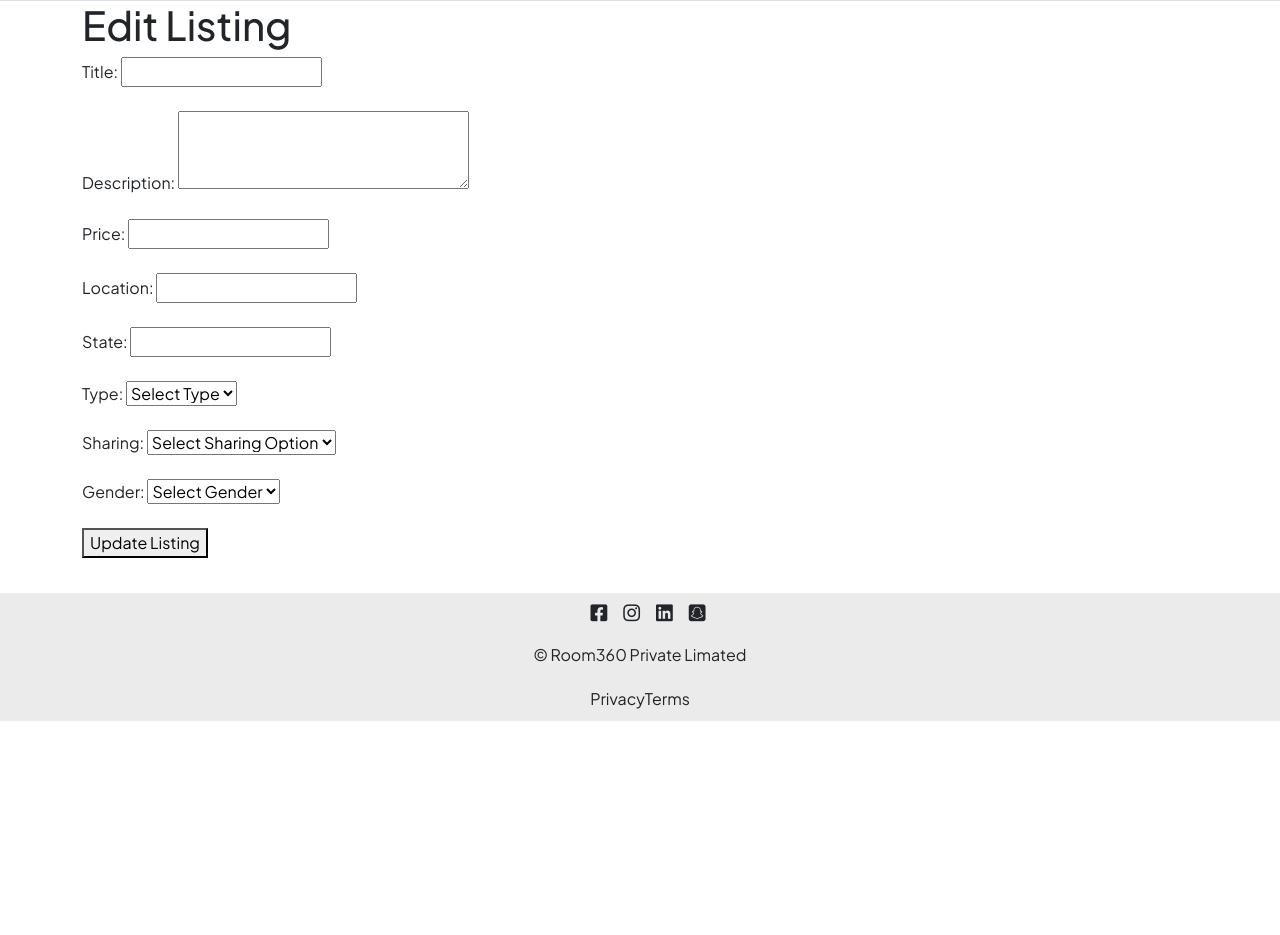
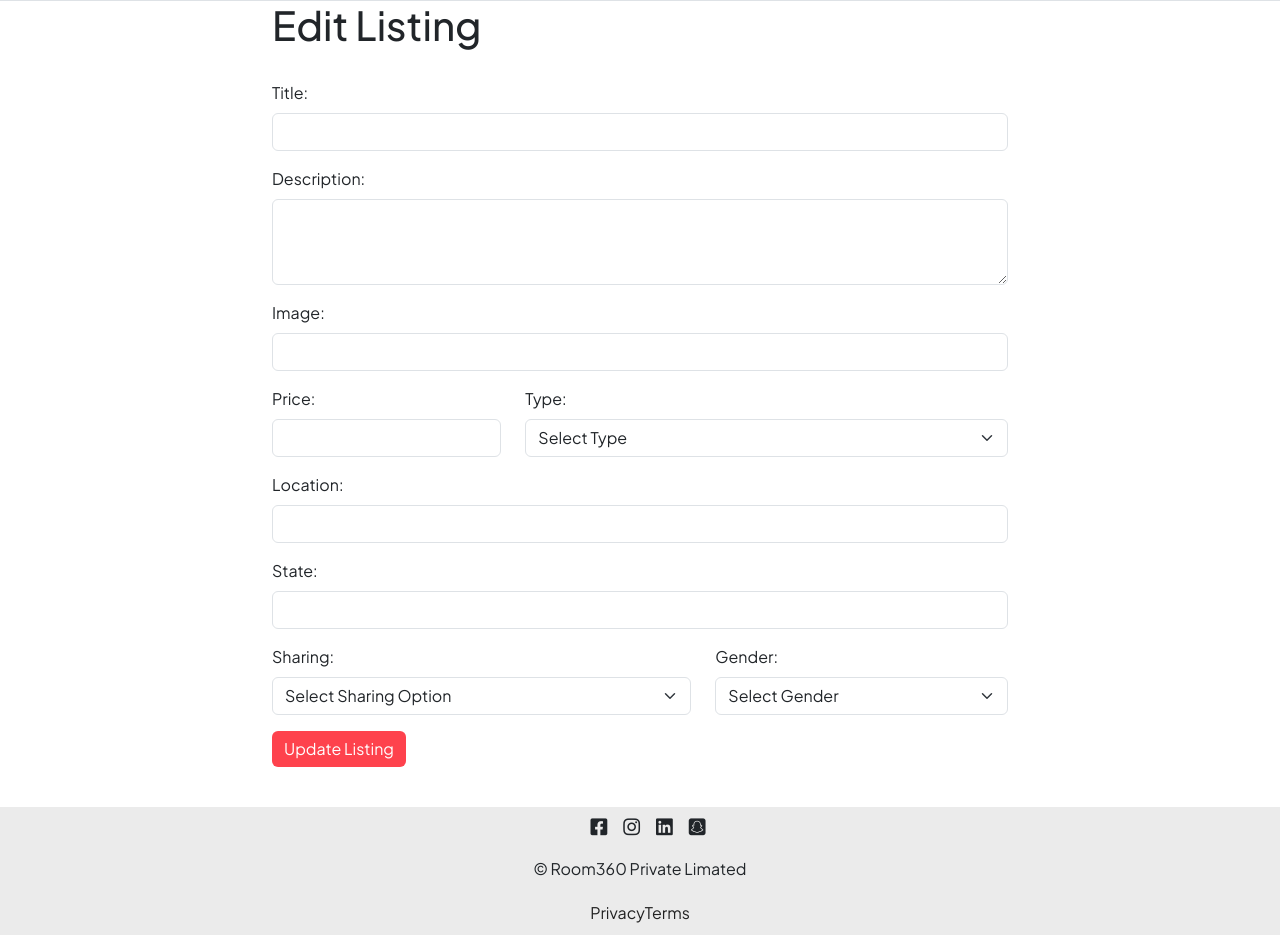
Before and after one commit to Naman-Nagar10/room360, a Node server app: template views/listings/edit.ejs in a window 1280 px wide. Shown: the part 79-1014 px from the top of the page. Before the commit the page ends 800 px from the top, so only its background shows below. Run offline with Node 20, Linux system fonts and the light colour scheme; the template is opened without the code that fills it, so the values that code supplies are empty; some libraries are stand-ins or nearby versions.

Commit message:
phase 2a(styling EDIT page )

```diff
--- a/public/css/style.css
+++ b/public/css/style.css
@@ -98,7 +98,8 @@ body {
 }
 
 /* ADD BUTTON(NEW LISTING) */
-.add-btn {
+.add-btn,
+.edit-btn {
     background-color: #fe424d !important;
     border: none !important;
 }
--- a/views/listings/edit.ejs
+++ b/views/listings/edit.ejs
@@ -1,30 +1,38 @@
 <% layout('/layouts/boilerplate') -%>
-<body>
+<div class="row">
+    <div class="col-8 offset-2">
         <h1>Edit Listing </h1>
+        <br>
 
         <form action="/listings/<%= listing._id %>?_method=PUT" method="POST">
-        <label for="title">Title: </label>
-        <input type="text" name="listing[title]" id="title" value="<%= listing.title %>" required>
-        <br><br>
+            <!-- TITLE -->
+            <div class="mb-3">
+                <label for="title" class="form-label">Title: </label>
+                <input type="text" name="listing[title]" id="title" value="<%= listing.title %>" class="form-control" required>
+            </div>
 
-        <label for="description">Description: </label>
-        <textarea name="listing[description]" id="description" required rows="3" cols="30"><%= listing.description %></textarea>
-        <br><br>
+            <!-- DESCRIPTION -->
+            <div class="mb-3">
+                <label for="description" class="form-label">Description: </label>
+                <textarea name="listing[description]" id="description" class="form-control" rows="3" cols="30" required><%= listing.description %></textarea>
+            </div>
 
-        <label for="price">Price: </label>
-        <input type="number" name="listing[price]" id="price" value="<%= listing.price %>" required>
-        <br><br>
+            <!-- IMAGE -->
+            <div class="mb-3">
+                <label for="image" class="form-label">Image: </label>
+                <input type="text" name="listing[image]" id="image" value="<%= listing.image %>" class="form-control" required>
+            </div>
 
-        <label for="location">Location: </label>
-        <input type="text" name="listing[location]" id="location" value="<%= listing.location %>" required>
-        <br><br>
+            <!-- PRICE AND TYPE(SAME ROW) -->
+            <div class="row">
+                <div class="mb-3 col-md-4">
+                    <label for="price" class="form-label">Price: </label>
+                    <input type="number" name="listing[price]" id="price" value="<%= listing.price %>" class="form-control" required>
+                </div>
 
-        <label for="state">State: </label>
-        <input type="text" name="listing[state]" id="state" value="<%= listing.state %>" required>
-        <br><br>
-
-        <label for="type">Type: </label>
-        <select name="listing[type]" id="type" required>
+                <div class="mb-3 col-md-8">
+                    <label for="type" class="form-label">Type: </label>
+                    <select name="listing[type]" id="type" class="form-select" required>
                         <option value="">Select Type</option>
                         <option value="PG" <% if (listing.type === "PG") { %>selected<% } %>>
                             PG
@@ -36,10 +44,27 @@
                             Room
                         </option>
                     </select>
-        <br><br>
+                </div>
+            </div>
 
-        <label for="sharing">Sharing: </label>
-        <select name="listing[sharing]" id="sharing" required>
+            <!-- LOCATION -->
+            <div class="mb-3">
+                <label for="location" class="form-label">Location: </label>
+                <input type="text" name="listing[location]" id="location" value="<%= listing.location %>" class="form-control" required>
+            </div>
+
+            <!-- STATE  -->
+            <div class="mb-3">
+                <label for="state" class="form-label">State: </label>
+                <input type="text" name="listing[state]" id="state" value="<%= listing.state %>" class="form-control" required>
+            </div>
+
+
+            <!-- SHARING AND GENDER (SAME ROW) -->
+            <div class="row">
+                <div class="mb-3 col-md-7">
+                    <label for="sharing" class="form-label">Sharing: </label>
+                    <select name="listing[sharing]" id="sharing" class="form-select" required>
                         <option value="">Select Sharing Option</option>
                         <option value="Single" <% if (listing.sharing === "Single") { %>selected<% } %>>
                             Single
@@ -57,10 +82,11 @@
                             More Than Five
                         </option>
                     </select>
-        <br><br>
+                </div>
 
-        <label for="gender">Gender: </label>
-        <select name="listing[gender]" id="gender" required>
+                <div class="mb-3 col-md-5">
+                    <label for="gender" class="form-label">Gender: </label>
+                    <select name="listing[gender]" id="gender" class="form-select" required>
 
                         <option value="">Select Gender</option>
                         <option value="Male" <% if (listing.gender === "Male") { %>selected<% } %>>
@@ -73,8 +99,15 @@
                             Boys/Girls
                         </option>
                     </select>
-        <br><br>
+                </div>
+            </div>
 
-        <button type="submit">Update Listing</button>
+            <!-- BUTTON -->
+            <div class="mb-3">
+                <button class="btn btn-dark edit-btn" type="submit">Update Listing</button>
+            </div>
+            <br>
+
         </form>
-</body>
+    </div>
+</div>
```
Lines whose indentation alone changed are shown as unchanged.
